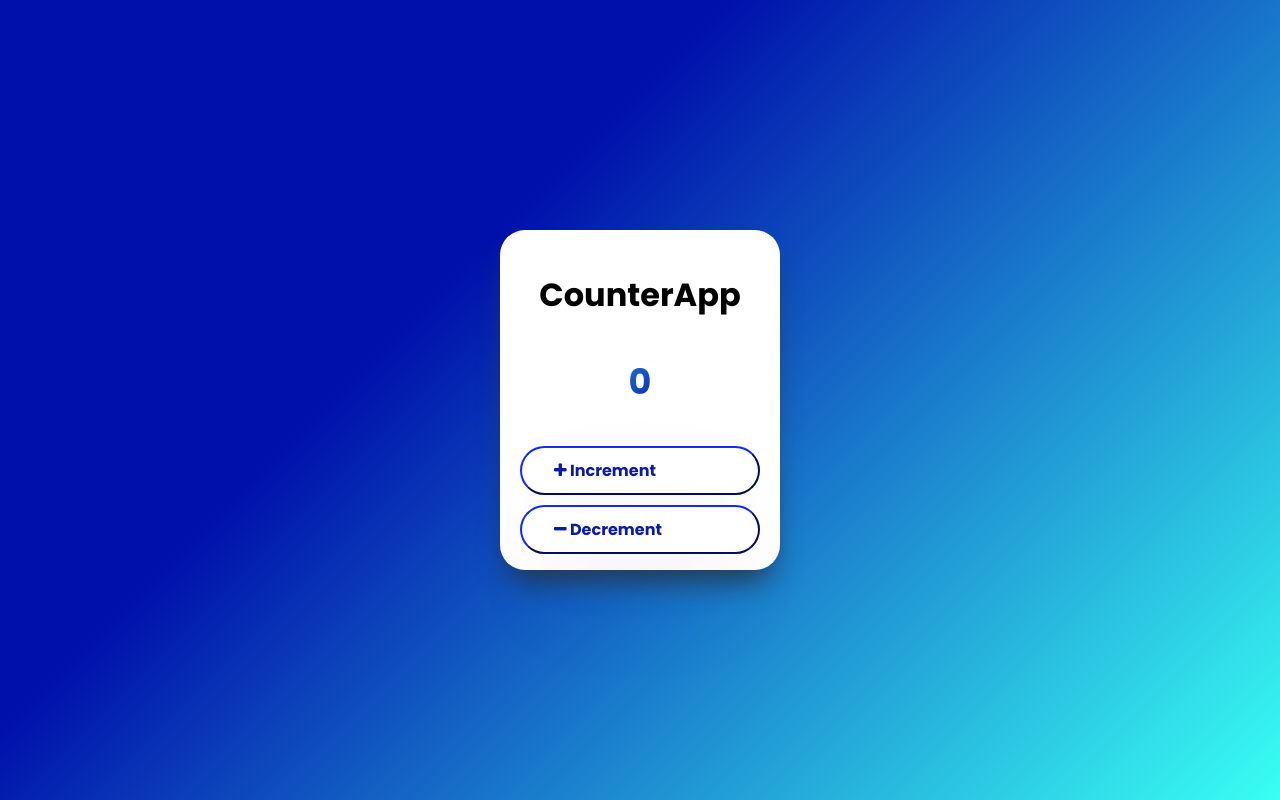
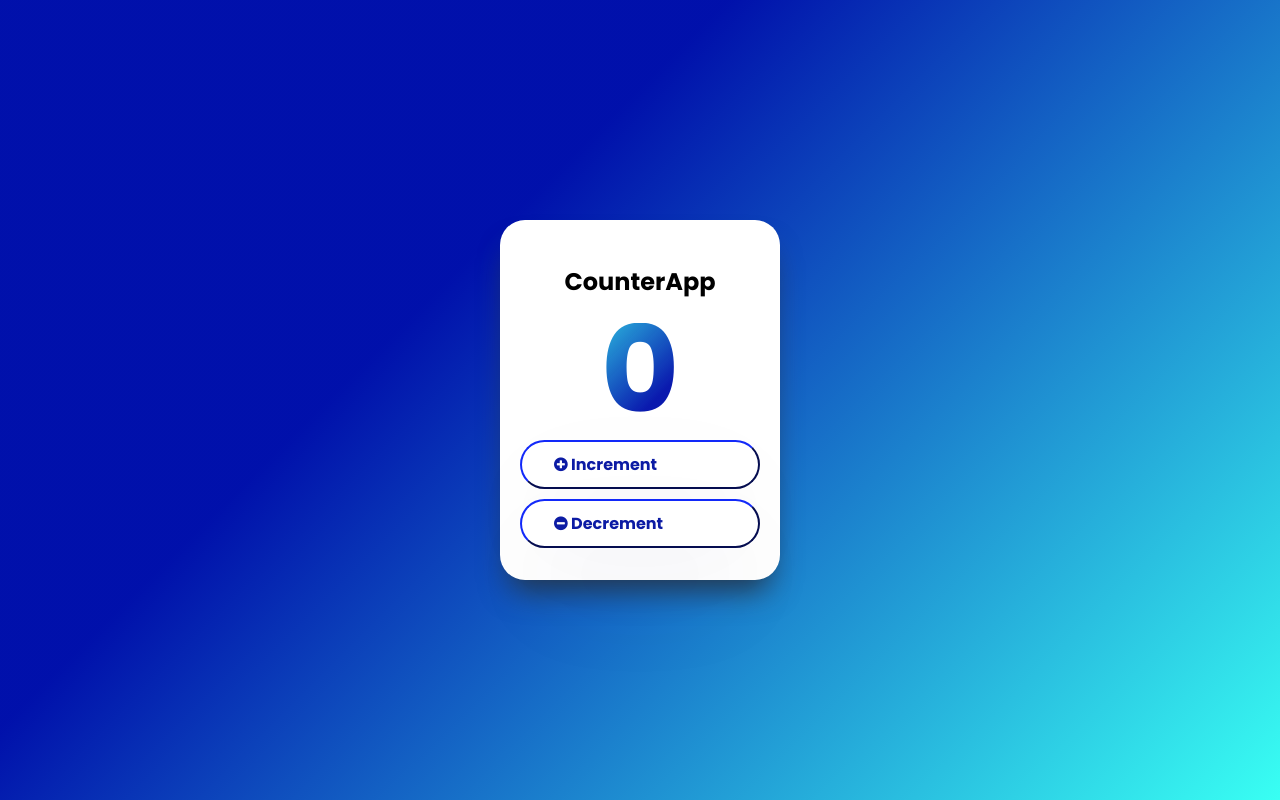
Before and after one commit to ChethanaPradeep/CounterApp, a plain HTML site: page index.html in a window 1280 px wide. Drawn offline with Linux system fonts and the light colour scheme.

Commit message:
Fixed size issue, button customized

```diff
--- a/index.html
+++ b/index.html
@@ -15,15 +15,15 @@
 <body>
     <p1>
         <div class="boxed">
-            <h1>CounterApp</h1>
+            <h2>CounterApp</h2>
             <span>
                 <p id="countdisplay">0</p>
                 <button id='add-button'>
-                    <i class="fa fa-plus"></i>
+                    <i class="fa fa-plus-circle"></i>
                     Increment
                 </button>
                 <button id='sub-button'>
-                    <i class="fa fa-minus"></i>
+                    <i class="fa fa-minus-circle"></i>
                     Decrement
                 </button>
             </span>
--- a/style.css
+++ b/style.css
@@ -15,14 +15,15 @@ body{
     background: #ffffff;
     padding: 20px;
     width: 240px;
-    height: 300px;
+    height: 320px;
     box-shadow: rgb(38, 57, 77) 0px 20px 30px -10px;
 
 }
-h1{
+h2{
+    padding: 4px;
     text-align:center;
     font-family: Poppins;
-    font-weight:normal;
+    font-weight:11px;
 }
 
 #add-button{
@@ -66,10 +67,11 @@ h1{
     color:#ffffff;
 }
 #countdisplay{
+    margin:20px;
     text-align:center;
     font-family:Poppins;
-    font-size:35px;
-    line-height:55px;
+    font-size:120px;
+    line-height:95px;
     font-weight:bold;
     background: -webkit-linear-gradient(135deg, rgba(0,16,171,0.96)35%, rgba(57,255,243,1) );
     -webkit-background-clip: text;
@@ -77,9 +79,9 @@ h1{
 }
 .icon{
     position: left;
-  /* Adjust these values accordingly */
-  top: 5px;
-  left: 2px;
-  background-color: rgba(12,27,164,1);
-  color: #ffffff;
+
+    background-color: rgba(12,27,164,1);
+    color: #ffffff;
+    size: 30px;
+    padding-left:5px;
 }
```
